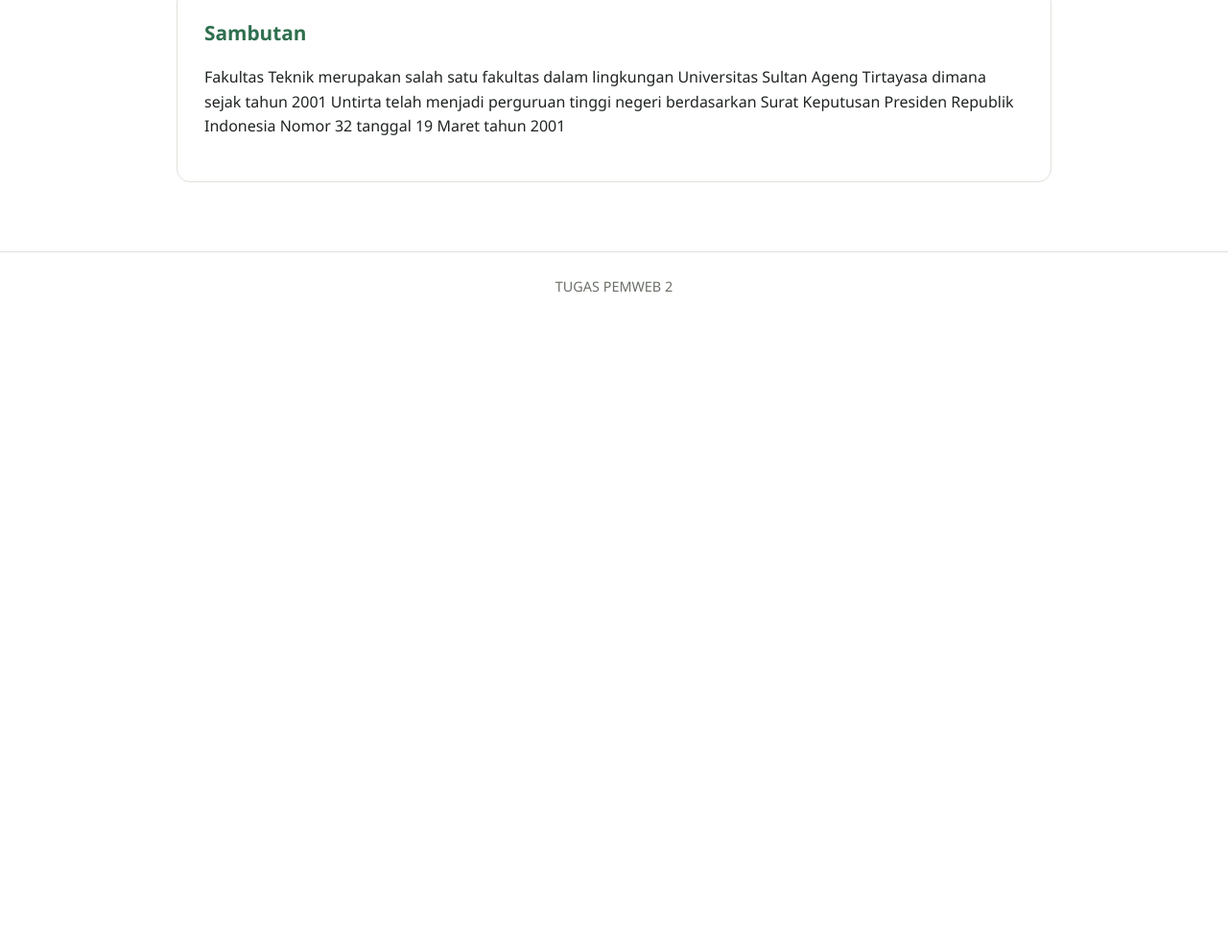
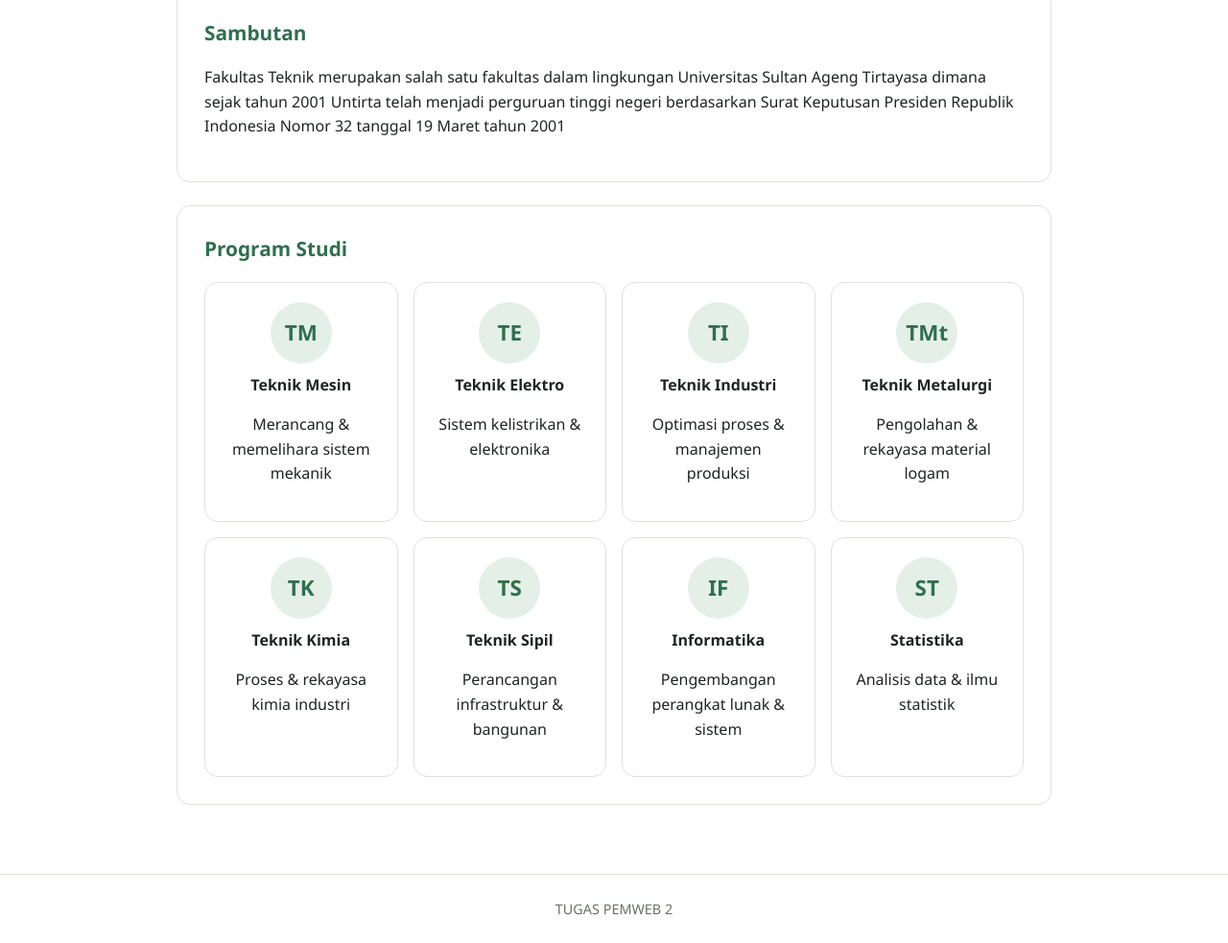
Before and after one commit to INF25MuhammadFahri/TugasPemweb2-fahri-rafli, a plain HTML site: page index.html in a window 1280 px wide. Shown: the part 377-1360 px from the top of the page at 96% size. Before the commit the page ends 800 px from the top, so only its background shows below. Drawn offline with Linux system fonts and the light colour scheme.

Commit message:
tambah jurusan

```diff
--- a/index.html
+++ b/index.html
@@ -35,7 +35,54 @@
             berdasarkan Surat Keputusan Presiden Republik Indonesia Nomor 32 tanggal 19 Maret tahun 2001
         </p>
     </section>
-</main>
+
+    <section class="card">
+            <h2>Program Studi</h2>
+            <div class="team-list">
+                <div class="team-member">
+                    <div class="avatar">TM</div>
+                    <strong>Teknik Mesin</strong>
+                    <p>Merancang & memelihara sistem mekanik</p>
+                </div>
+                <div class="team-member">
+                    <div class="avatar">TE</div>
+                    <strong>Teknik Elektro</strong>
+                    <p>Sistem kelistrikan & elektronika</p>
+                </div>
+                <div class="team-member">
+                    <div class="avatar">TI</div>
+                    <strong>Teknik Industri</strong>
+                    <p>Optimasi proses & manajemen produksi</p>
+                </div>
+                <div class="team-member">
+                    <div class="avatar">TMt</div>
+                    <strong>Teknik Metalurgi</strong>
+                    <p>Pengolahan & rekayasa material logam</p>
+                </div>
+                <div class="team-member">
+                    <div class="avatar">TK</div>
+                    <strong>Teknik Kimia</strong>
+                    <p>Proses & rekayasa kimia industri</p>
+                </div>
+                <div class="team-member">
+                    <div class="avatar">TS</div>
+                    <strong>Teknik Sipil</strong>
+                    <p>Perancangan infrastruktur & bangunan</p>
+                </div>
+                <div class="team-member">
+                    <div class="avatar">IF</div>
+                    <strong>Informatika</strong>
+                    <p>Pengembangan perangkat lunak & sistem</p>
+                </div>
+                <div class="team-member">
+                    <div class="avatar">ST</div>
+                    <strong>Statistika</strong>
+                    <p>Analisis data & ilmu statistik</p>
+                </div>
+            </div>
+        </section>
+
+    </main>
 
     <footer class="site-footer">
         TUGAS PEMWEB 2
--- a/style.css
+++ b/style.css
@@ -123,6 +123,57 @@ main {
     font-size: 1.3rem;
 }
 
+
+.team-list {
+    display: grid;
+    grid-template-columns: repeat(4, 1fr);
+    gap: 16px;
+    margin-top: 8px;
+}
+
+.team-member {
+    text-align: center;
+    padding: 20px;
+    border: 1px solid var(--border);
+    border-radius: var(--radius);
+    background: var(--bg-card);
+}
+
+.team-member .avatar {
+    width: 64px;
+    height: 64px;
+    font-size: 1.4rem;
+    margin: 0 auto 10px;
+}
+
+.avatar {
+    border-radius: 50%;
+    background: var(--accent-soft);
+    color: var(--accent);
+    display: flex;
+    align-items: center;
+    justify-content: center;
+    font-weight: 700;
+    flex-shrink: 0;
+}
+
+@media (max-width: 800px) {
+    .team-list {
+        grid-template-columns: repeat(2, 1fr);
+    }
+}
+
+@media (max-width: 640px) {
+    .team-list {
+        grid-template-columns: 1fr;
+    }
+
+    header.site-header {
+        flex-direction: column;
+        gap: 12px;
+    }
+}
+
 footer.site-footer {
     text-align: center;
     padding: 24px;
```
